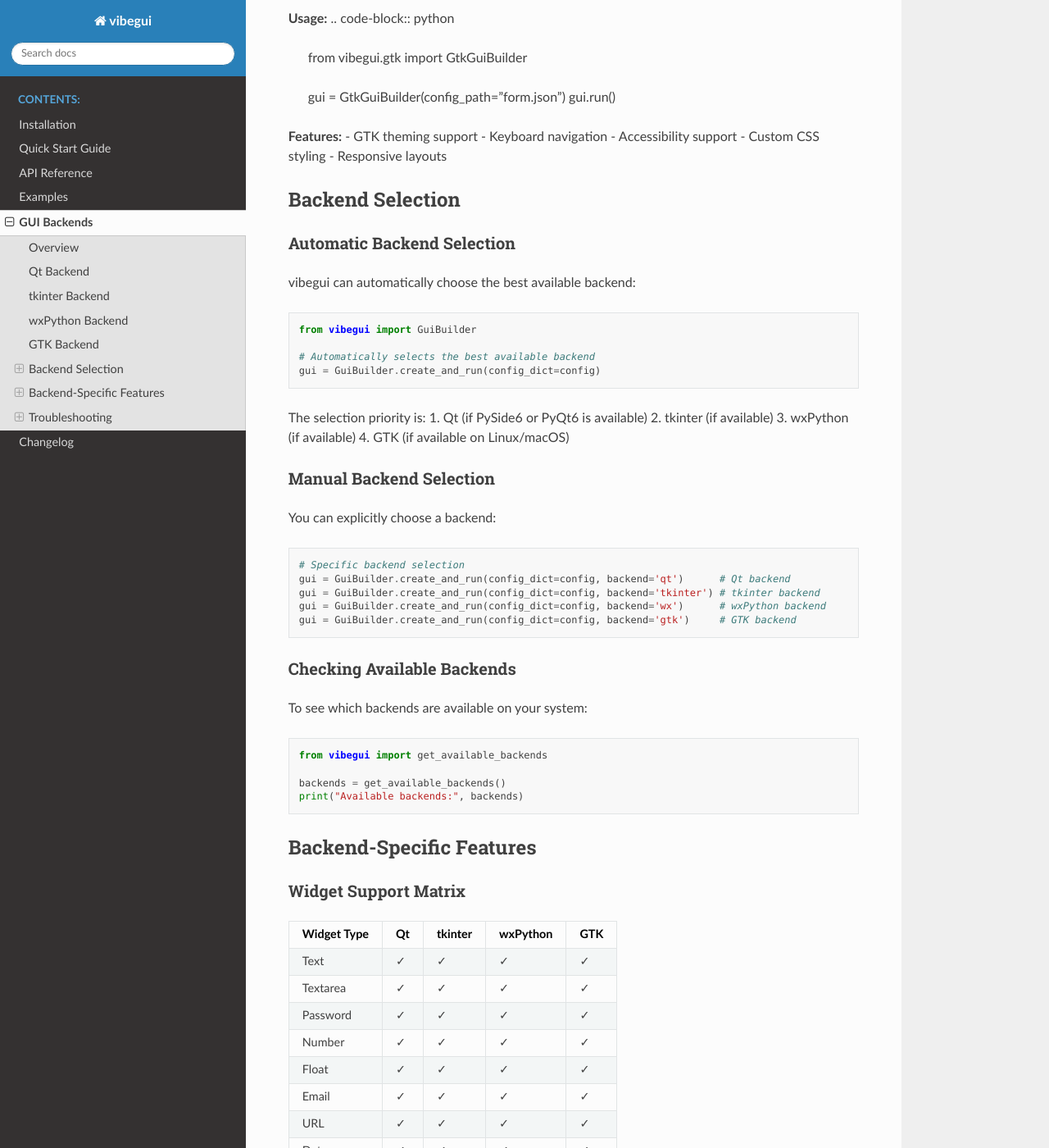
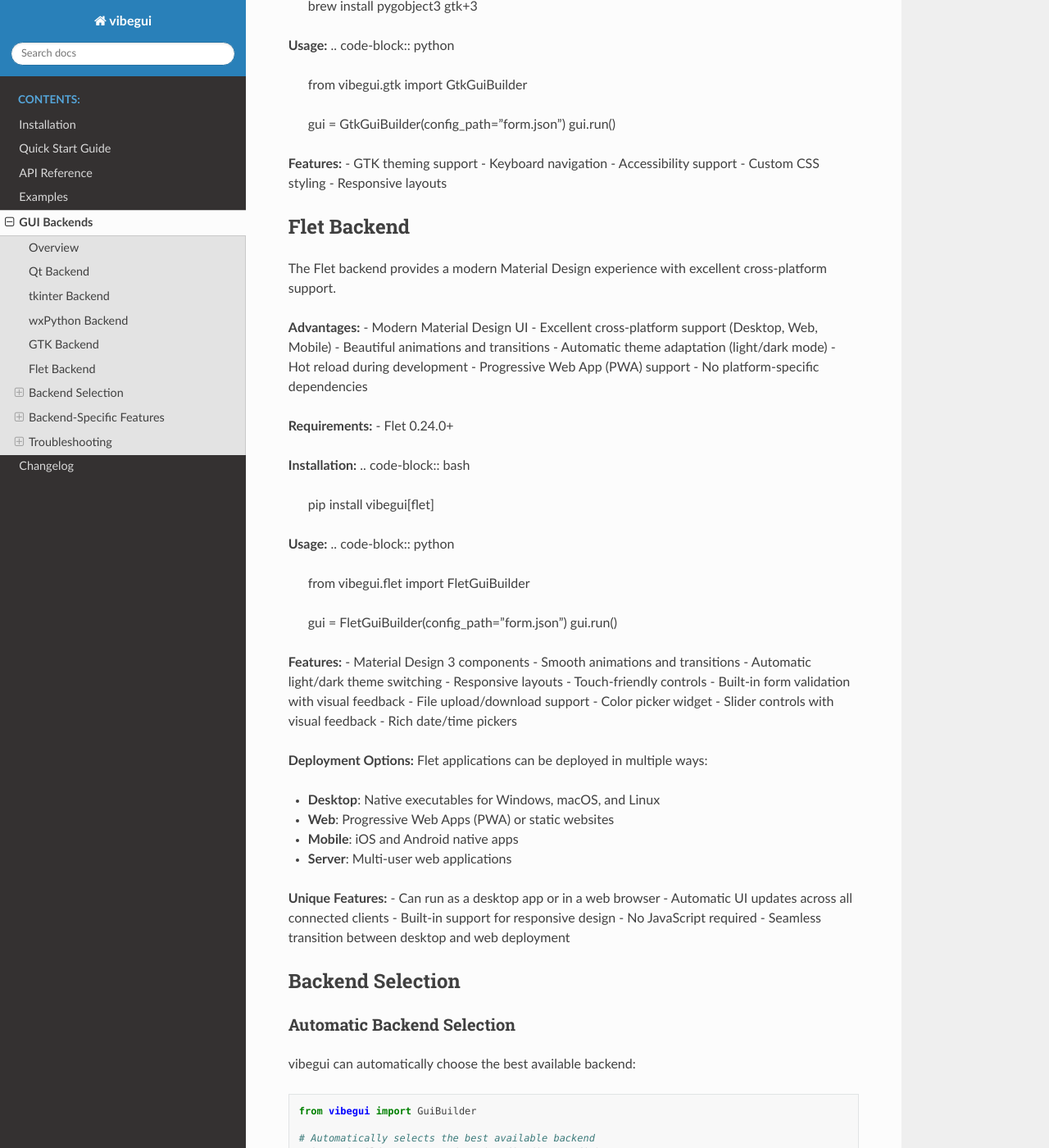
Before and after one commit to jacobwilliams/qtpyguihelper, a Sphinx documentation site: the page built from docs/backends.rst, in a window 1280 px wide and 1400 px high, scrolled down 2803 px. Shown: the whole window at 82% size. Built offline with Sphinx 7.4.7 and the Read the Docs theme 3.1.0, drawn with Linux system fonts in a browser that asks for light colours; some of the changed text lies outside the part shown.

```diff
--- a/docs/backends.rst
+++ b/docs/backends.rst
@@ -16,6 +16,8 @@ Overview
 | wxPython   | Excellent        | wxPython         | Very Good         | Native           |
 +------------+------------------+------------------+-------------------+------------------+
 | GTK        | Linux/macOS      | PyGObject        | Good              | GTK theme        |
++------------+------------------+------------------+-------------------+------------------+
+| Flet       | Excellent        | Flet             | Excellent         | Material Design  |
 +------------+------------------+------------------+-------------------+------------------+
 
 Qt Backend
@@ -185,6 +187,63 @@ On macOS with Homebrew:
 - Custom CSS styling
 - Responsive layouts
 
+Flet Backend
+------------
+
+The Flet backend provides a modern Material Design experience with excellent cross-platform support.
+
+**Advantages:**
+- Modern Material Design UI
+- Excellent cross-platform support (Desktop, Web, Mobile)
+- Beautiful animations and transitions
+- Automatic theme adaptation (light/dark mode)
+- Hot reload during development
+- Progressive Web App (PWA) support
+- No platform-specific dependencies
+
+**Requirements:**
+- Flet 0.24.0+
+
+**Installation:**
+.. code-block:: bash
+
+   pip install vibegui[flet]
+
+**Usage:**
+.. code-block:: python
+
+   from vibegui.flet import FletGuiBuilder
+
+   gui = FletGuiBuilder(config_path="form.json")
+   gui.run()
+
+**Features:**
+- Material Design 3 components
+- Smooth animations and transitions
+- Automatic light/dark theme switching
+- Responsive layouts
+- Touch-friendly controls
+- Built-in form validation with visual feedback
+- File upload/download support
+- Color picker widget
+- Slider controls with visual feedback
+- Rich date/time pickers
+
+**Deployment Options:**
+Flet applications can be deployed in multiple ways:
+
+- **Desktop**: Native executables for Windows, macOS, and Linux
+- **Web**: Progressive Web Apps (PWA) or static websites
+- **Mobile**: iOS and Android native apps
+- **Server**: Multi-user web applications
+
+**Unique Features:**
+- Can run as a desktop app or in a web browser
+- Automatic UI updates across all connected clients
+- Built-in support for responsive design
+- No JavaScript required
+- Seamless transition between desktop and web deployment
+
 Backend Selection
 -----------------
 
@@ -205,6 +264,7 @@ The selection priority is:
 2. tkinter (if available)
 3. wxPython (if available)
 4. GTK (if available on Linux/macOS)
+5. Flet (if available)
 
 Manual Backend Selection
 ~~~~~~~~~~~~~~~~~~~~~~~~
@@ -218,6 +278,7 @@ You can explicitly choose a backend:
    gui = GuiBuilder.create_and_run(config_dict=config, backend='tkinter') # tkinter backend
    gui = GuiBuilder.create_and_run(config_dict=config, backend='wx')      # wxPython backend
    gui = GuiBuilder.create_and_run(config_dict=config, backend='gtk')     # GTK backend
+   gui = GuiBuilder.create_and_run(config_dict=config, backend='flet')    # Flet backend
 
 Checking Available Backends
 ~~~~~~~~~~~~~~~~~~~~~~~~~~~~
@@ -237,37 +298,37 @@ Backend-Specific Features
 Widget Support Matrix
 ~~~~~~~~~~~~~~~~~~~~~
 
-+----------------+-------+----------+----------+-------+
-| Widget Type    | Qt    | tkinter  | wxPython | GTK   |
-+================+=======+==========+==========+=======+
-| Text           | ✓     | ✓        | ✓        | ✓     |
-+----------------+-------+----------+----------+-------+
-| Textarea       | ✓     | ✓        | ✓        | ✓     |
-+----------------+-------+----------+----------+-------+
-| Password       | ✓     | ✓        | ✓        | ✓     |
-+----------------+-------+----------+----------+-------+
-| Number         | ✓     | ✓        | ✓        | ✓     |
-+----------------+-------+----------+----------+-------+
-| Float          | ✓     | ✓        | ✓        | ✓     |
-+----------------+-------+----------+----------+-------+
-| Email          | ✓     | ✓        | ✓        | ✓     |
-+----------------+-------+----------+----------+-------+
-| URL            | ✓     | ✓        | ✓        | ✓     |
-+----------------+-------+----------+----------+-------+
-| Date           | ✓     | ✓        | ✓        | ✓     |
-+----------------+-------+----------+----------+-------+
-| Time           | ✓     | ✓        | ✓        | ✓     |
-+----------------+-------+----------+----------+-------+
-| DateTime       | ✓     | ✓        | ✓        | ✓     |
-+----------------+-------+----------+----------+-------+
-| Checkbox       | ✓     | ✓        | ✓        | ✓     |
-+----------------+-------+----------+----------+-------+
-| Dropdown       | ✓     | ✓        | ✓        | ✓     |
-+----------------+-------+----------+----------+-------+
-| Radio          | ✓     | ✓        | ✓        | ✓     |
-+----------------+-------+----------+----------+-------+
-| File           | ✓     | ✓        | ✓        | ✓     |
-+----------------+-------+----------+----------+-------+
++----------------+-------+----------+----------+-------+-------+
+| Widget Type    | Qt    | tkinter  | wxPython | GTK   | Flet  |
++================+=======+==========+==========+=======+=======+
+| Text           | ✓     | ✓        | ✓        | ✓     | ✓     |
++----------------+-------+----------+----------+-------+-------+
+| Textarea       | ✓     | ✓        | ✓        | ✓     | ✓     |
++----------------+-------+----------+----------+-------+-------+
+| Password       | ✓     | ✓        | ✓        | ✓     | ✓     |
++----------------+-------+----------+----------+-------+-------+
+| Number         | ✓     | ✓        | ✓        | ✓     | ✓     |
++----------------+-------+----------+----------+-------+-------+
+| Float          | ✓     | ✓        | ✓        | ✓     | ✓     |
++----------------+-------+----------+----------+-------+-------+
+| Email          | ✓     | ✓        | ✓        | ✓     | ✓     |
++----------------+-------+----------+----------+-------+-------+
+| URL            | ✓     | ✓        | ✓        | ✓     | ✓     |
++----------------+-------+----------+----------+-------+-------+
+| Date           | ✓     | ✓        | ✓        | ✓     | ✓     |
++----------------+-------+----------+----------+-------+-------+
+| Time           | ✓     | ✓        | ✓        | ✓     | ✓     |
++----------------+-------+----------+----------+-------+-------+
+| DateTime       | ✓     | ✓        | ✓        | ✓     | ✓     |
++----------------+-------+----------+----------+-------+-------+
+| Checkbox       | ✓     | ✓        | ✓        | ✓     | ✓     |
++----------------+-------+----------+----------+-------+-------+
+| Dropdown       | ✓     | ✓        | ✓        | ✓     | ✓     |
++----------------+-------+----------+----------+-------+-------+
+| Radio          | ✓     | ✓        | ✓        | ✓     | ✓     |
++----------------+-------+----------+----------+-------+-------+
+| File           | ✓     | ✓        | ✓        | ✓     | ✓     |
++----------------+-------+----------+----------+-------+-------+
 
 Platform Compatibility
 ~~~~~~~~~~~~~~~~~~~~~~~
@@ -282,6 +343,8 @@ Platform Compatibility
 | wxPython       | ✓       | ✓       | ✓       |
 +----------------+---------+---------+---------+
 | GTK            | ✗       | ✓       | ✓       |
++----------------+---------+---------+---------+
+| Flet           | ✓       | ✓       | ✓       |
 +----------------+---------+---------+---------+
 
 Troubleshooting
@@ -310,12 +373,18 @@ Common Issues
 - Requires system GTK libraries to be installed
 - PyGObject installation can be complex; use system package manager when possible
 
+**Flet Issues:**
+- Flet applications may take a moment to initialize on first launch
+- Web deployment requires proper CORS configuration
+- Mobile deployment requires additional setup with Flutter SDK
+
 Performance Considerations
 ~~~~~~~~~~~~~~~~~~~~~~~~~~
 
 - **Qt**: Best overall performance, especially for complex forms
+- **Flet**: Excellent performance with modern UI and animations
 - **tkinter**: Good performance, fastest startup time
 - **wxPython**: Good performance with native feel
 - **GTK**: Moderate performance, depends on system GTK version
 
-For applications with many fields or complex layouts, Qt is recommended for the best user experience.
+For applications with many fields or complex layouts, Qt or Flet are recommended for the best user experience.
--- a/docs/index.rst
+++ b/docs/index.rst
@@ -16,18 +16,19 @@ Overview
 --------
 
 vibegui is a Python library for creating cross-platform GUIs from JSON configuration files.
-It supports multiple GUI backends including Qt (PySide6/PyQt6), wxPython, tkinter, and GTK3/GTK4.
+It supports multiple GUI backends including Qt (PySide6/PyQt6), wxPython, tkinter, GTK3/GTK4, and Flet.
 
 Key Features
 ~~~~~~~~~~~~
 
 * **JSON-driven configuration**: Define your GUI structure using simple JSON files
-* **Multiple backend support**: Choose from Qt, wxPython, tkinter, or GTK
+* **Multiple backend support**: Choose from Qt, wxPython, tkinter, GTK, or Flet
 * **Cross-platform compatibility**: Works on Windows, macOS, and Linux
 * **Rich widget support**: Text fields, numbers, dates, dropdowns, checkboxes, and more
 * **Form validation**: Built-in validation for required fields and data types
 * **Data persistence**: Save and load form data to/from JSON files
 * **Dark mode support**: Automatic theme detection and application
+* **Material Design UI**: Modern look with the Flet backend
 * **Extensible architecture**: Easy to add custom widgets and validation rules
 
 Quick Example
--- a/docs/quickstart.rst
+++ b/docs/quickstart.rst
@@ -60,6 +60,7 @@ You can specify which GUI backend to use:
    gui = GuiBuilder.create_and_run(config_dict=config, backend='tk')      # tkinter
    gui = GuiBuilder.create_and_run(config_dict=config, backend='wx')      # wxPython
    gui = GuiBuilder.create_and_run(config_dict=config, backend='gtk')     # GTK
+   gui = GuiBuilder.create_and_run(config_dict=config, backend='flet')    # Flet (Material Design)
 
 Loading Configuration from File
 -------------------------------
```
Also changed, not shown: docs/installation.rst (+12 -0 lines), 1 other file.
